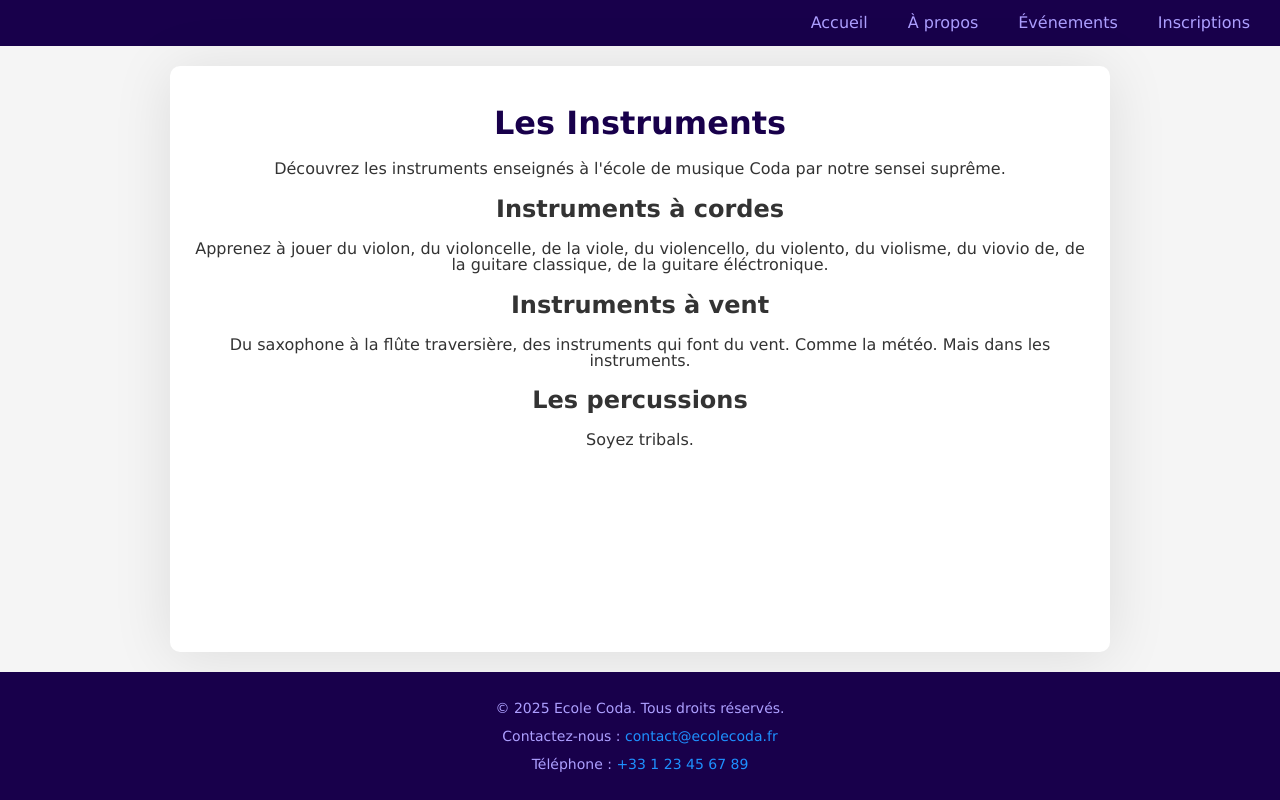
After one commit to psychowolf960/WebNSI, a PHP site: page /Html/instruments.html in a window 1280 px wide. The commit adds this page. Run offline with PHP 8.4, Linux system fonts and the light colour scheme.

Commit message:
Ajout CSS, footer bar

```diff
--- a/CSS/style.css
+++ b/CSS/style.css
@@ -1,16 +1,87 @@
+/* General body and layout setup */
 body {
-    font-family: Verdana, Helvetica, sans-serif;
+  font-family: "Verdana", "Helvetica", sans-serif;
+  margin: 0;
+  padding: 0;
+  line-height: 1;
+  background-color: #f5f5f5;
+  color: #333;
+  display: flex;
+  flex-direction: column;
+  min-height: 100vh;
 }
+
+/* Main content takes space */
+main {
+  flex: 1;
+  text-align: center;
+  margin: 20px auto;
+  padding: 20px;
+  min-width: 900px;
+  max-width: 900px;
+  background: #ffffff;
+  border-radius: 10px;
+  box-shadow: 0 4px 60px rgba(0, 0, 0, 0.1);
+}
+
+main h1 {
+  font-size: 2rem;
+  color: #18004b;
+}
+
+/* Navigation bar */
 .topnav {
   background-color: #18004b;
   overflow: hidden;
+  display: flex;
+  justify-content: flex-end;
+  padding: 0 10px;
 }
 
-  /* Style the links inside the navigation bar */
 .topnav a {
-    float: right;
+  color: #ad9fff;
+  text-decoration: none;
+  text-align: center;
+  padding: 15px 20px;
+  font-size: 16px;
+  transition: background-color 0.3s ease, color 0.3s ease;
+}
+
+.topnav a:hover {
+  background-color: #4a007d;
+  color: #ffffff;
+  border-radius: 5px;
+}
+
+/* Footer */
+footer {
+  background-color: #18004b;
   color: #ad9fff;
   text-align: center;
-    padding: 13px 15px;
-    font-size: 16px;
+  padding: 15px 10px;
+  font-size: 14px;
+  margin-top: auto;
 }
+
+footer a {
+  color: #1e90ff;
+  text-decoration: none;
+  transition: color 0.3s ease;
+}
+
+footer a:hover {
+  color: #ad9fff;
+  text-decoration: underline;
+}
+
+/* Responsive */
+@media (max-width: 768px) {
+  .topnav a {
+    font-size: 14px;
+    padding: 12px 10px;
+  }
+
+  main h1 {
+    font-size: 1.8rem;
+  }
+}
--- /dev/null
+++ b/Html/instruments.html
@@ -0,0 +1,56 @@
+<!DOCTYPE html>
+<html lang="fr">
+  <head>
+    <meta charset="UTF-8">
+    <meta name="viewport" content="width=device-width, initial-scale=1.0">
+    <meta http-equiv="X-UA-Compatible" content="ie=edge">
+    <title>Ecole Coda - Les Instruments</title>
+    <link rel="stylesheet" href="../CSS/style.css">
+    <link rel="icon" href="./favicon.ico" type="image/x-icon">
+  </head>
+  <body>
+    <nav> <!-- Barre de Navigation -->
+      <div class="topnav">
+        <a href="../Index.html">Accueil</a>
+        <a href="./about.html">À propos</a>
+        <a href="./events.html">Événements</a>
+        <a href="./signin.html">Inscriptions</a>
+      </div>
+    </nav>
+    <main> <!-- Contenu de la page -->
+      <h1>Les Instruments</h1>
+      <p>
+        Découvrez les instruments enseignés à l'école de musique Coda par notre sensei suprême.
+      </p>
+
+      <section>
+        <h2>Instruments à cordes</h2>
+        <p>
+          Apprenez à jouer du violon, du violoncelle, de la viole, du violencello, du violento, du violisme, du viovio de, de la guitare classique, de la guitare éléctronique.
+        </p>
+      </section>
+
+      <section>
+        <h2>Instruments à vent</h2>
+        <p>
+          Du saxophone à la flûte traversière, des instruments qui font du vent. Comme la météo. Mais dans les instruments.
+        </p>
+      </section>
+
+      <section>
+        <h2>Les percussions</h2>
+        <p>
+          Soyez tribals.
+        </p>
+      </section>
+    </main>
+    <footer> <!-- Pied de page -->
+      <div class="footer-content">
+        <p>&copy; 2025 Ecole Coda. Tous droits réservés.</p>
+        <p>Contactez-nous : <a href="mailto:contact@ecolecoda.fr">contact@ecolecoda.fr</a></p>
+        <p>Téléphone : <a href="tel:+33123456789">+33 1 23 45 67 89</a></p>
+      </div>
+    </footer>
+    <script src="../JS/index.js"></script>
+  </body>
+</html>
```
Also changed, not shown: Html/about.html (added, +26 -0 lines), Html/events.html (added, +25 -0 lines), Html/signin.html (added, +25 -0 lines), Index.html (+20 -9 lines). Lines whose indentation alone changed are shown as unchanged.
